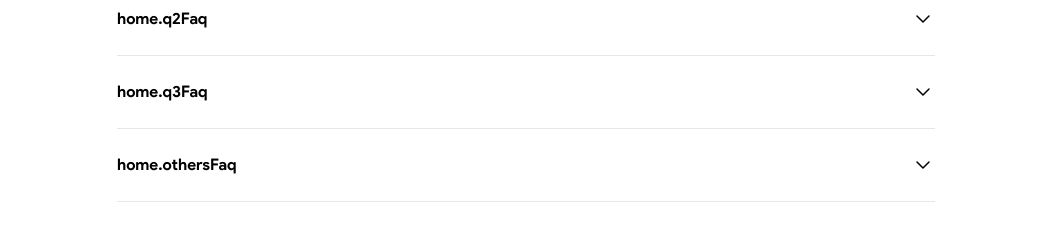
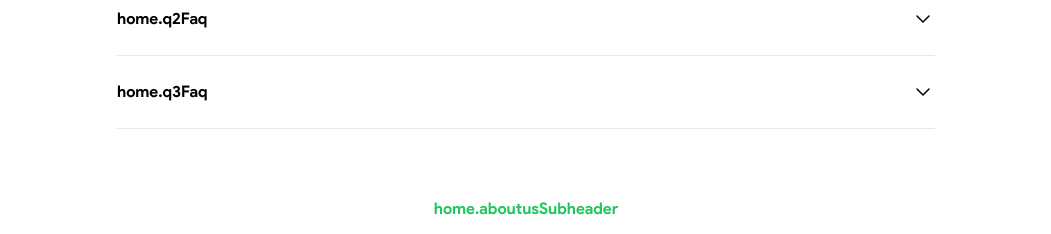
Before and after one commit to ThisTine/malong, a SvelteKit app: page /1 in a window 1280 px wide. Shown: the part 6120-6354 px from the top of the page, without its empty margins (114-1165 px from the left). Built offline with nearby package versions, Linux system fonts and the light colour scheme; no server answers.

Commit message:
fix: remove other question

```diff
--- a/src/components/faq/FAQ.svelte
+++ b/src/components/faq/FAQ.svelte
@@ -10,7 +10,6 @@
 		<FAQ faq={{ question: $t('home.q1Faq'), answer: $t('home.a1Faq') }} />
 		<FAQ faq={{ question: $t('home.q2Faq'), answer: $t('home.a2Faq') }} />
 		<FAQ faq={{ question: $t('home.q3Faq'), answer: $t('home.a3Faq') }} />
-		<FAQ faq={{ question: $t('home.othersFaq'), answer: $t('') }} />
 	</div>
 	<br />
 </div>
```
